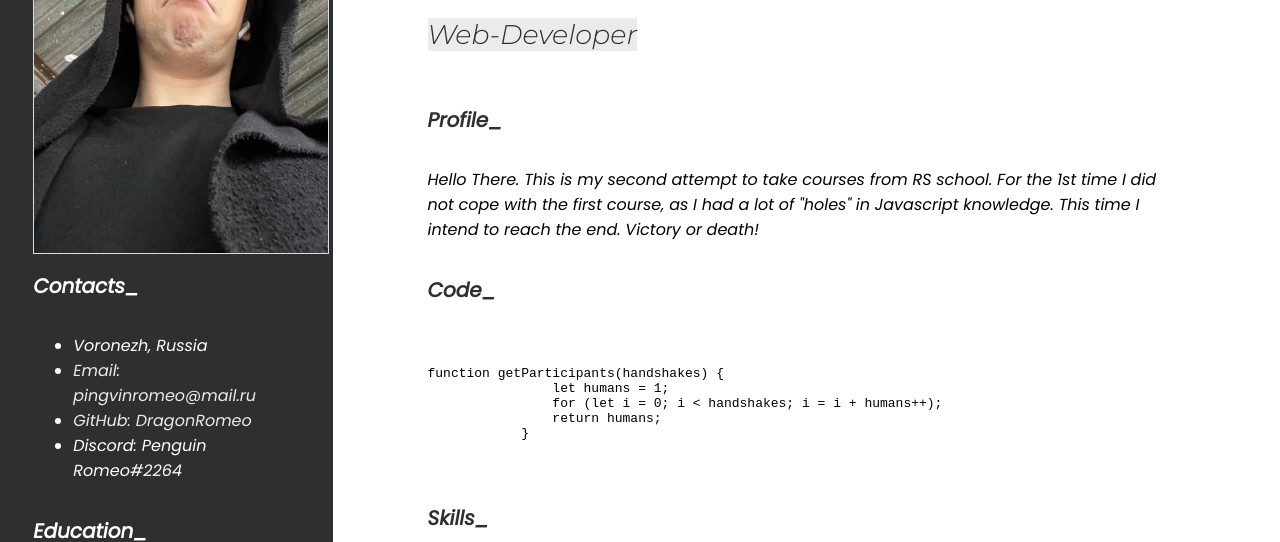
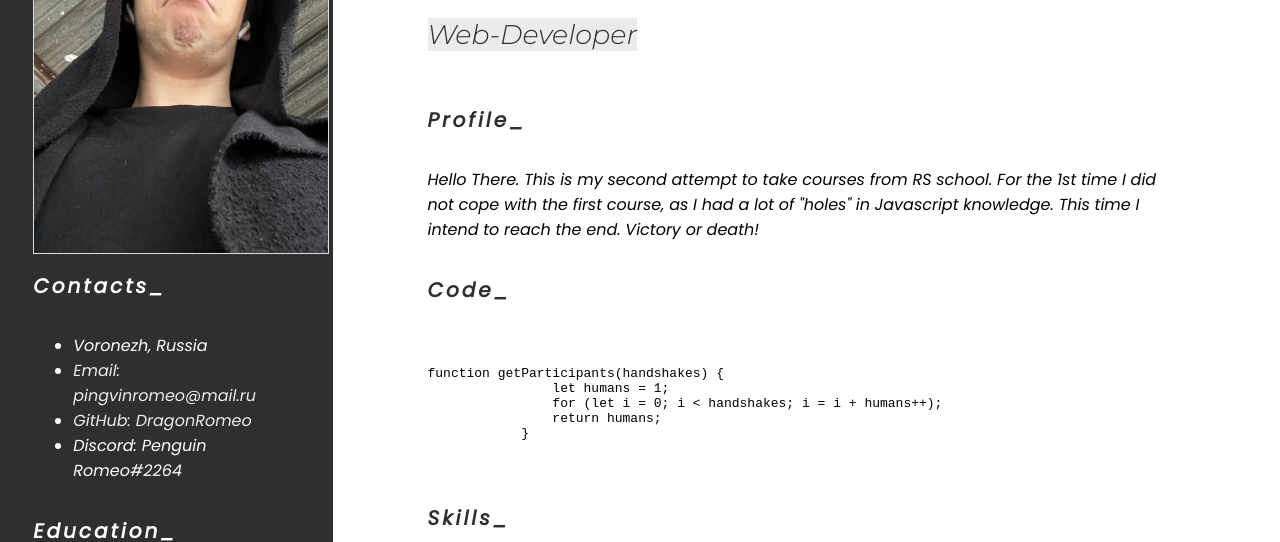
Before and after one commit to DragonRomeo/rsschool-cv, a plain HTML site: page index.html in a window 1280 px wide. Shown: the part 258-800 px from the top of the page. Drawn offline with Linux system fonts and the light colour scheme.

Commit message:
fix: fixed font at h2

```diff
--- a/style.css
+++ b/style.css
@@ -122,7 +122,7 @@ html {
 
 .h2 {
   font-size: 20px;
-  /* letter-spacing: 8px; */
+  letter-spacing: 3px;
   /* line-height: 58px; */
   color: #2d2f31;
   font-weight: 600;
```
